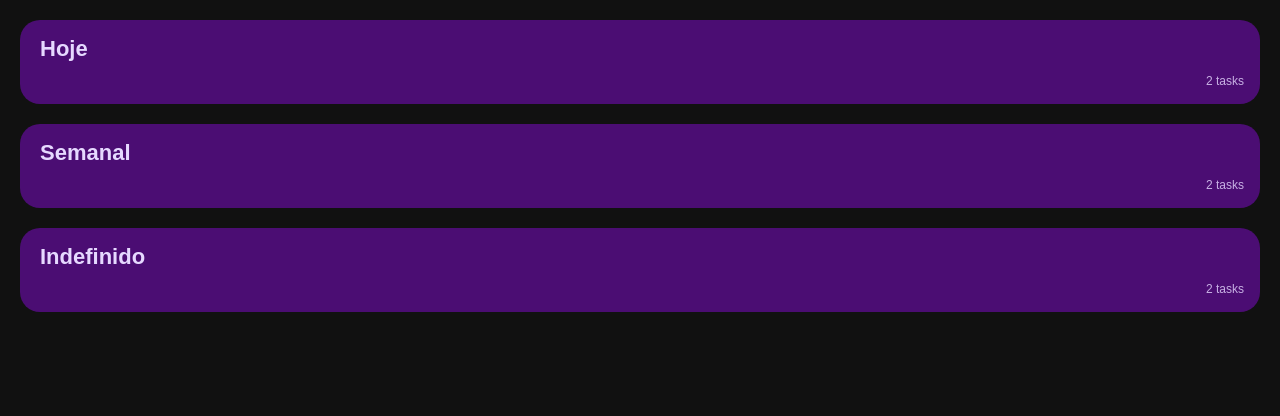
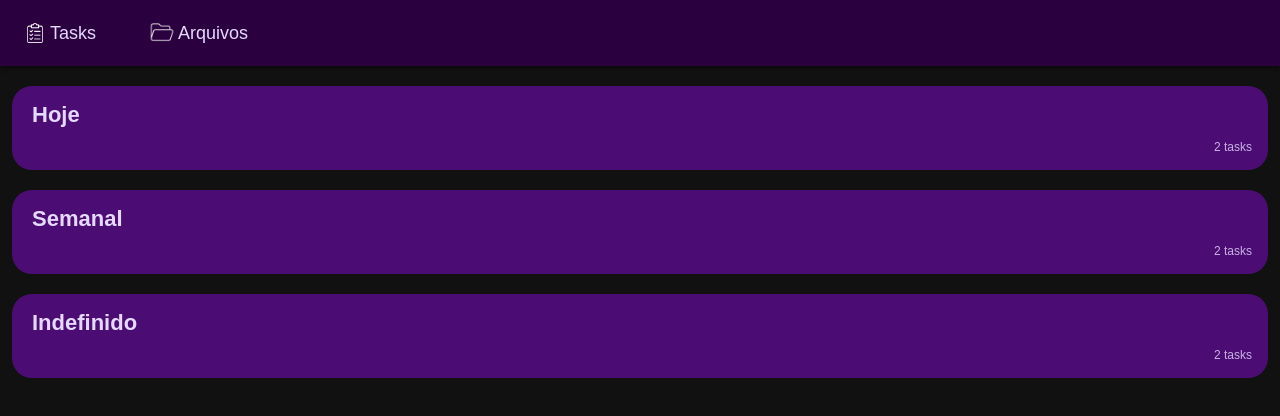
Before and after one commit to IgorFlp/Websidian, a plain HTML site: page public/index.html in a window 1280 px wide. Drawn offline with Linux system fonts and the light colour scheme; no server answers.

Commit message:
Header for pages

```diff
--- /dev/null
+++ b/public/header.html
@@ -0,0 +1,10 @@
+<div class="header-container">
+  <a href="/index.html" class="header-item">
+    <label class="tasks-icon"></label>
+    <label>Tasks</label>
+  </a>
+  <a href="/files.html" class="header-item">
+    <label class="files-icon"></label>
+    <label>Arquivos</label>
+  </a>
+</div>
--- a/public/index.html
+++ b/public/index.html
@@ -6,6 +6,8 @@
     <link rel="stylesheet" href="style.css" />
   </head>
   <body>
+    <!-- Include header -->
+    <div class="header-placeholder"></div>
     <section id="section-hoje"class="tasks-section">
       <h2>Hoje</h2>
       <ul id="tasks-hoje" class="tasks-list">
@@ -24,6 +26,14 @@
       <ul id="tasks-indefinido" class="tasks-list"></ul>
       <div class="task-count">2 tasks</div>
     </section>
+    <script>
+      // Load header.html into the header-placeholder div
+      fetch('header.html')
+        .then(response => response.text())
+        .then(data => {
+          document.querySelector('.header-placeholder').innerHTML = data;
+        });
+    </script>
     <script src="app.js"></script>
   </body>
 </html>
--- a/public/style.css
+++ b/public/style.css
@@ -2,6 +2,7 @@ body {
   background: #111;
   color: #eee;
   font-family: sans-serif;
+  margin: 0;
 }
 /* LOGIN PAGE */
 .login-body {
@@ -60,6 +61,53 @@ body {
 
 .login-card button:active {
   background: #5b21b6;
+}
+/*HEADER*/
+.header-container {
+  display: flex;
+  background-color: #2a003f;
+  padding: 10px;
+  box-shadow: 0 2px 4px rgba(0, 0, 0, 0.5);
+  a {
+    color: #e6d9ff;
+    text-decoration: none;
+    font-size: 18px;
+  }
+}
+.header-item {
+  display: flex;
+  align-items: center;
+  margin-right: 30px;
+  padding: 10px;
+  border-radius: 8px;
+  label {
+    margin-left: 3px;
+  }
+}
+.header-item:hover {
+  background-color: rgba(0, 0, 0, 0.432);
+}
+.tasks-icon {
+  width: 24px;
+  height: 24px;
+  background-image: url("/assets/tasks-icon.png");
+  background-repeat: no-repeat;
+  background-size: 20px 20px;
+  background-position: center;
+  filter: invert(1);
+
+  display: inline-block;
+}
+.files-icon {
+  width: 26px;
+  height: 26px;
+  background-image: url("/assets/files-icon.png");
+  background-repeat: no-repeat;
+  background-size: 26px 26px;
+  background-position: center;
+  filter: invert(1);
+
+  display: inline-block;
 }
 /* TASK PAGE */
 .tasks-section {
```
Also changed, not shown: public/files.html (+10 -1 lines), public/assets/files-icon.png (added), public/assets/tasks-icon.png (added).
